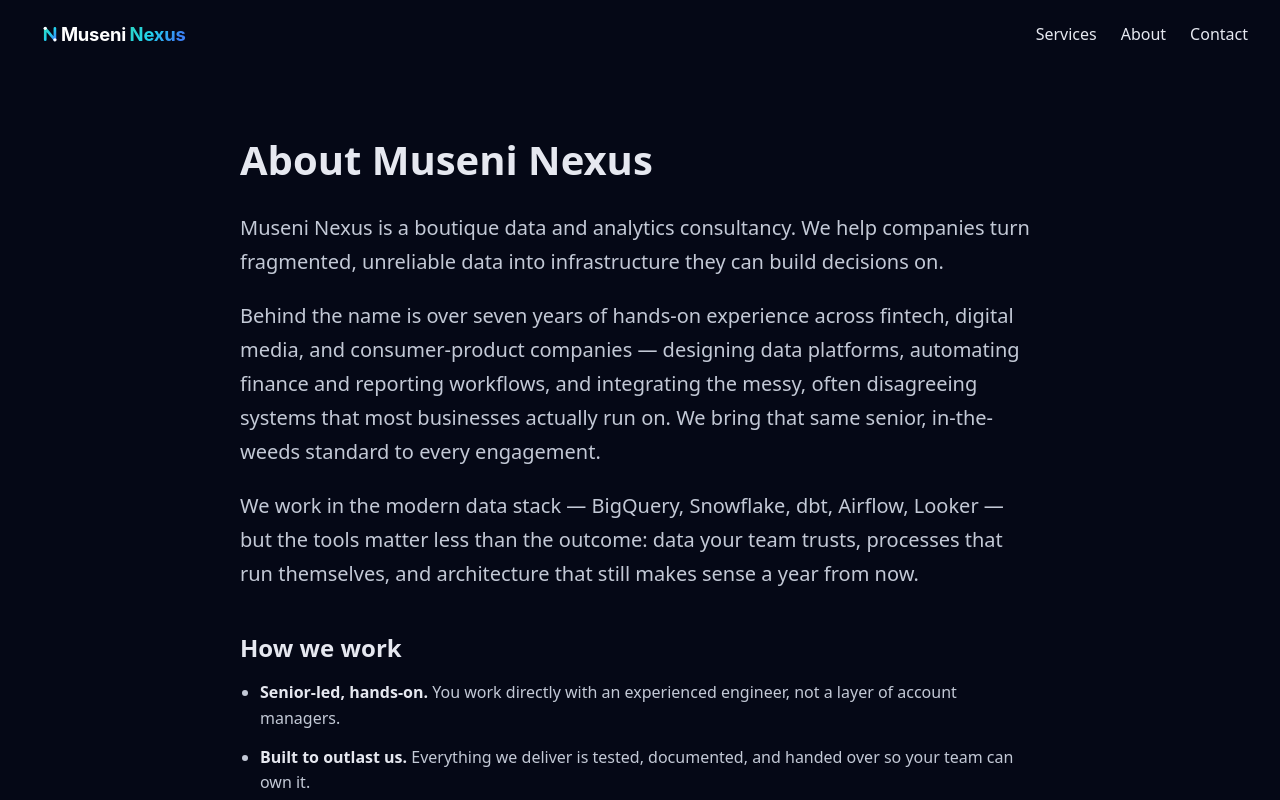
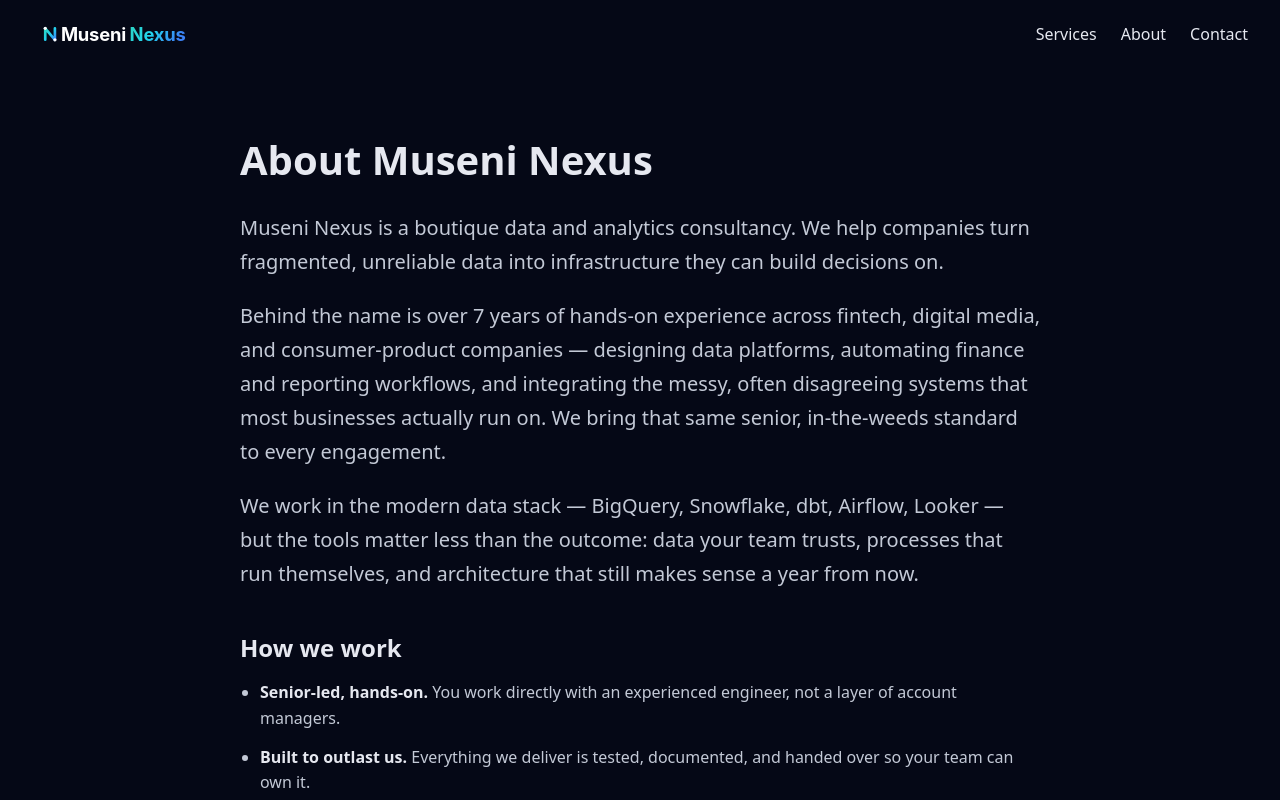
Before and after one commit to Chisom-TR/museni-nexus, a Next.js app: page /about in a window 1280 px wide. Shown: the top 800 px of the page. Built offline with nearby package versions, Linux system fonts and the light colour scheme.

Commit message:
Format adjustment

```diff
--- a/app/about/page.js
+++ b/app/about/page.js
@@ -1,3 +1,8 @@
+// The first year of professional experience. Set this once — the number in the
+// copy below is calculated from it, so it grows by 1 automatically each year.
+const EXPERIENCE_START_YEAR = 2019;
+const yearsExperience = new Date().getFullYear() - EXPERIENCE_START_YEAR;
+
 export default function About() {
   return (
     <section className="about">
@@ -10,7 +15,7 @@ export default function About() {
       </p>
 
       <p>
-        Behind the name is over seven years of hands-on experience across
+        Behind the name is over {yearsExperience} years of hands-on experience across
         fintech, digital media, and consumer-product companies — designing data
         platforms, automating finance and reporting workflows, and integrating
         the messy, often disagreeing systems that most businesses actually run
@@ -28,15 +33,15 @@ export default function About() {
       <h2>How we work</h2>
       <ul>
         <li>
-          <strong>Senior-led, hands-on.</strong> You work directly with an
+          <strong>Senior-led, hands-on. </strong> You work directly with an
           experienced engineer, not a layer of account managers.
         </li>
         <li>
-          <strong>Built to outlast us.</strong> Everything we deliver is tested,
+          <strong>Built to outlast us. </strong> Everything we deliver is tested,
           documented, and handed over so your team can own it.
         </li>
         <li>
-          <strong>Business first.</strong> We start from the decision you&apos;re
+          <strong>Business first. </strong> We start from the decision you&apos;re
           trying to make, then build the data to support it.
         </li>
       </ul>
```
